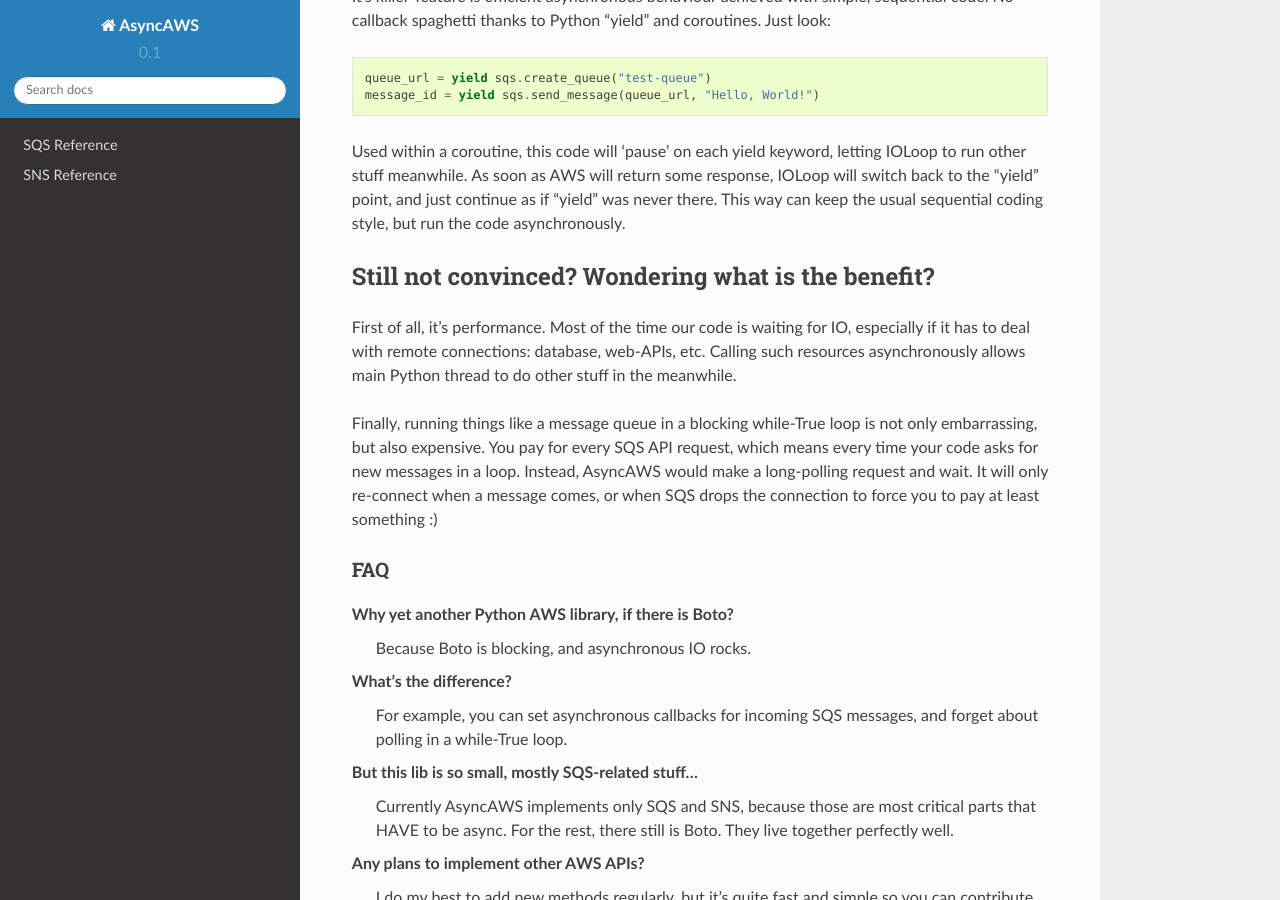
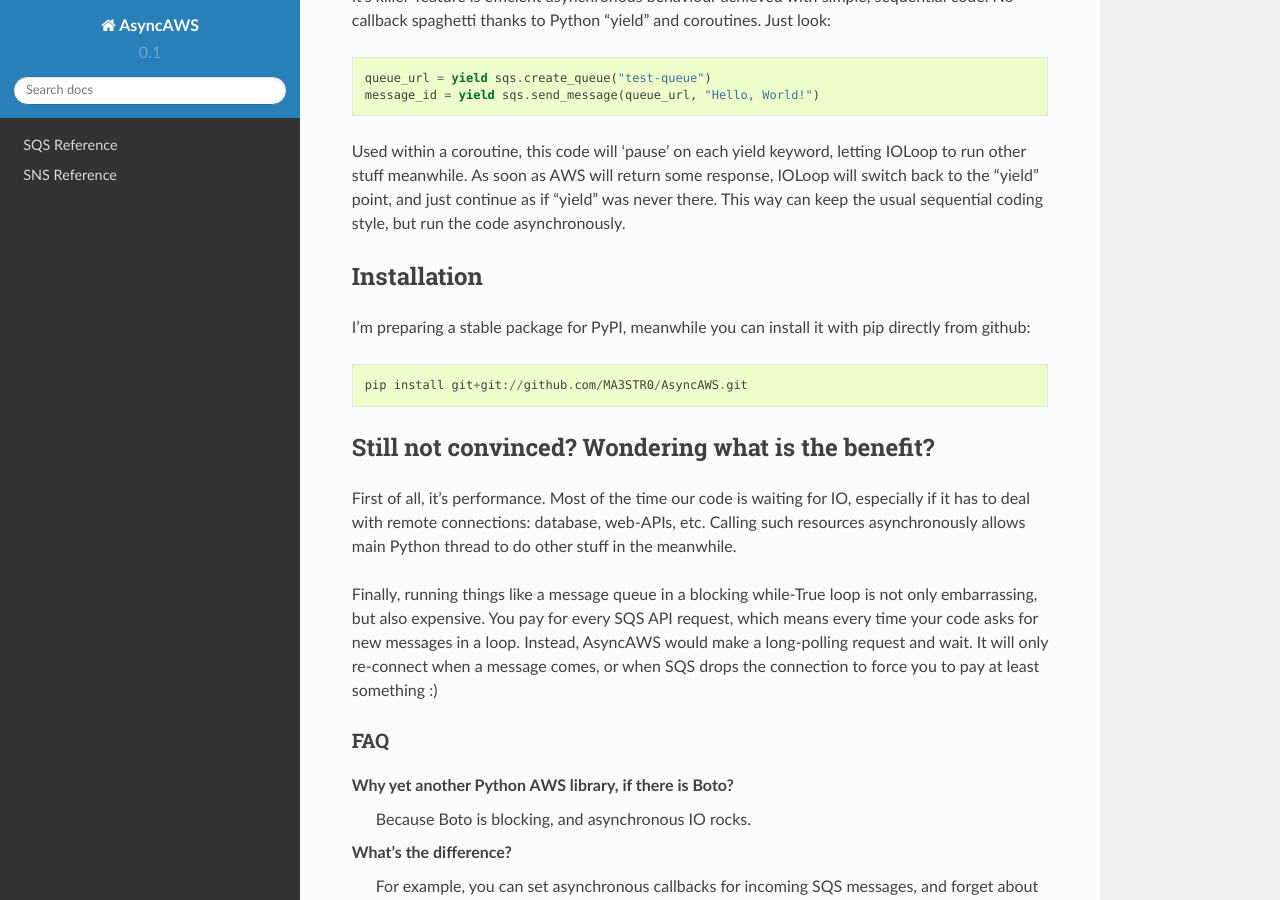
Before and after one commit to MA3STR0/AsyncAWS, a Sphinx documentation site: the page built from docs/index.rst, in a window 1280 px wide and 900 px high, scrolled down 507 px. Built offline with Sphinx 7.4.7 and the Read the Docs theme 2.0.0, drawn with Linux system fonts in a browser that asks for light colours.

Commit message:
Add installation instructions to docs index

```diff
--- a/docs/index.rst
+++ b/docs/index.rst
@@ -24,6 +24,16 @@
 IOLoop to run other stuff meanwhile. As soon as AWS will return some response,
 IOLoop will switch back to the "yield" point, and just continue as if "yield" was never there.
 This way can keep the usual sequential coding style, but run the code asynchronously.
+
+Installation
+++++++++++++
+
+I'm preparing a stable package for PyPI, meanwhile you can install it
+with pip directly from github:
+::
+
+    pip install git+git://github.com/MA3STR0/AsyncAWS.git
+
 
 Still not convinced? Wondering what is the benefit?
 +++++++++++++++++++++++++++++++++++++++++++++++++++
```
